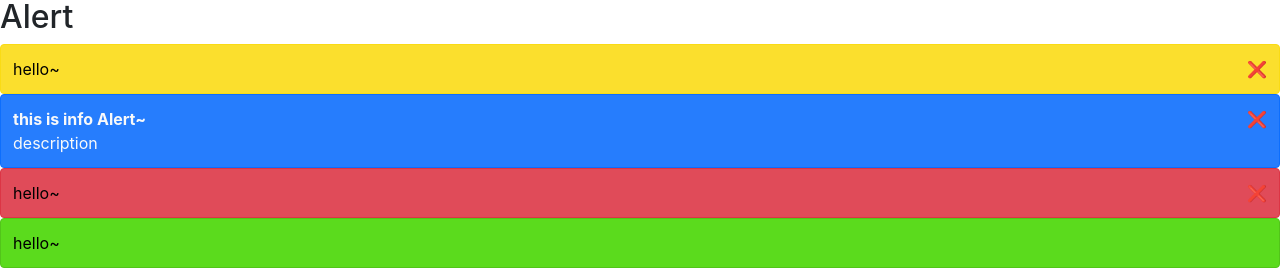
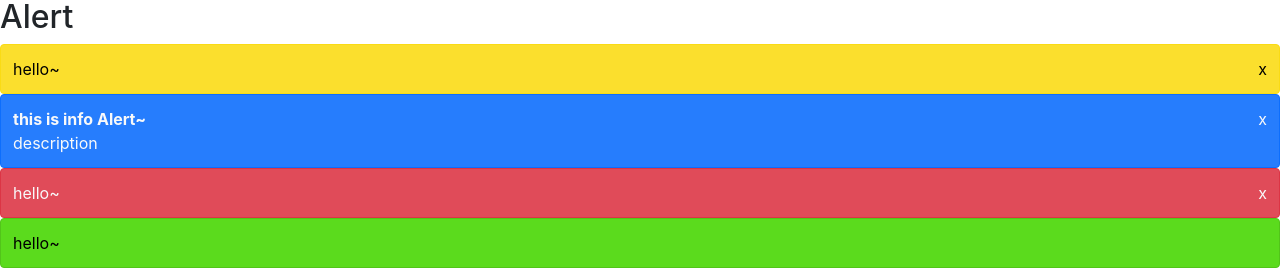
Before and after one commit to Zefeng666/halo-ui, a React (Create React App) app: page / in a window 1280 px wide. Shown: the part 218-488 px from the top of the page. Built offline with nearby package versions, Linux system fonts and the light colour scheme.

Commit message:
Add alert test

```diff
--- a/src/components/Alert/_style.scss
+++ b/src/components/Alert/_style.scss
@@ -16,7 +16,7 @@
 
 }
 .alert-primary {
-    @include alert-style($primary,$gray-100)
+    @include alert-style($primary, $gray-100)
 }
 .alert-success {
     @include alert-style($success)
@@ -25,5 +25,5 @@
     @include alert-style($warning)
 }
 .alert-error {
-    @include alert-style($danger)
+    @include alert-style($danger, $gray-100)
 }
--- a/src/components/Alert/alert.tsx
+++ b/src/components/Alert/alert.tsx
@@ -11,9 +11,9 @@ export interface AlertProps {
 
 
 const Alert: React.FC<AlertProps> = (props) => {
-    const { title, description, type ,closable,onClose} = props;
+    const { title, description, type , closable, onClose } = props;
 
-    const [close,setClose] = useState(true)
+    const [ close, setClose ] = useState(true)
 
     const alertRef = useRef<HTMLDivElement>(null)
 
@@ -26,17 +26,25 @@ const Alert: React.FC<AlertProps> = (props) => {
         'alert-title-bold': description
     })
 
-    return (close ? <div ref={alertRef} className={classes}>
-        <div className='alert-content'>
-            <div className={titleClass}>{title}</div>
-            {description?
-                <div className='alert-des'>{description}</div>
-                :null}
+    return (
+        close
+        ? <div ref={alertRef} className={classes}>
+            <div className='alert-content'>
+                <div className={titleClass}>{title}</div>
+                {
+                    description
+                    ? <div className='alert-des'>{description}</div>
+                    : null
+                }
+            </div>
+            {
+                closable
+                ? <div className="alert-close" onClick={(e)=>{setClose(false); onClose && onClose(e)}}>x</div>
+                : null
+            }
         </div>
-        {closable ?
-            <div className="alert-close" onClick={(e)=>{setClose(false); onClose && onClose(e)}}>❌</div>
-            :null}
-    </div>:null)
+        : null
+    )
 }
 
 Alert.defaultProps = {
```
Also changed, not shown: 1 other file (tests, documents, lock files or other folders).
